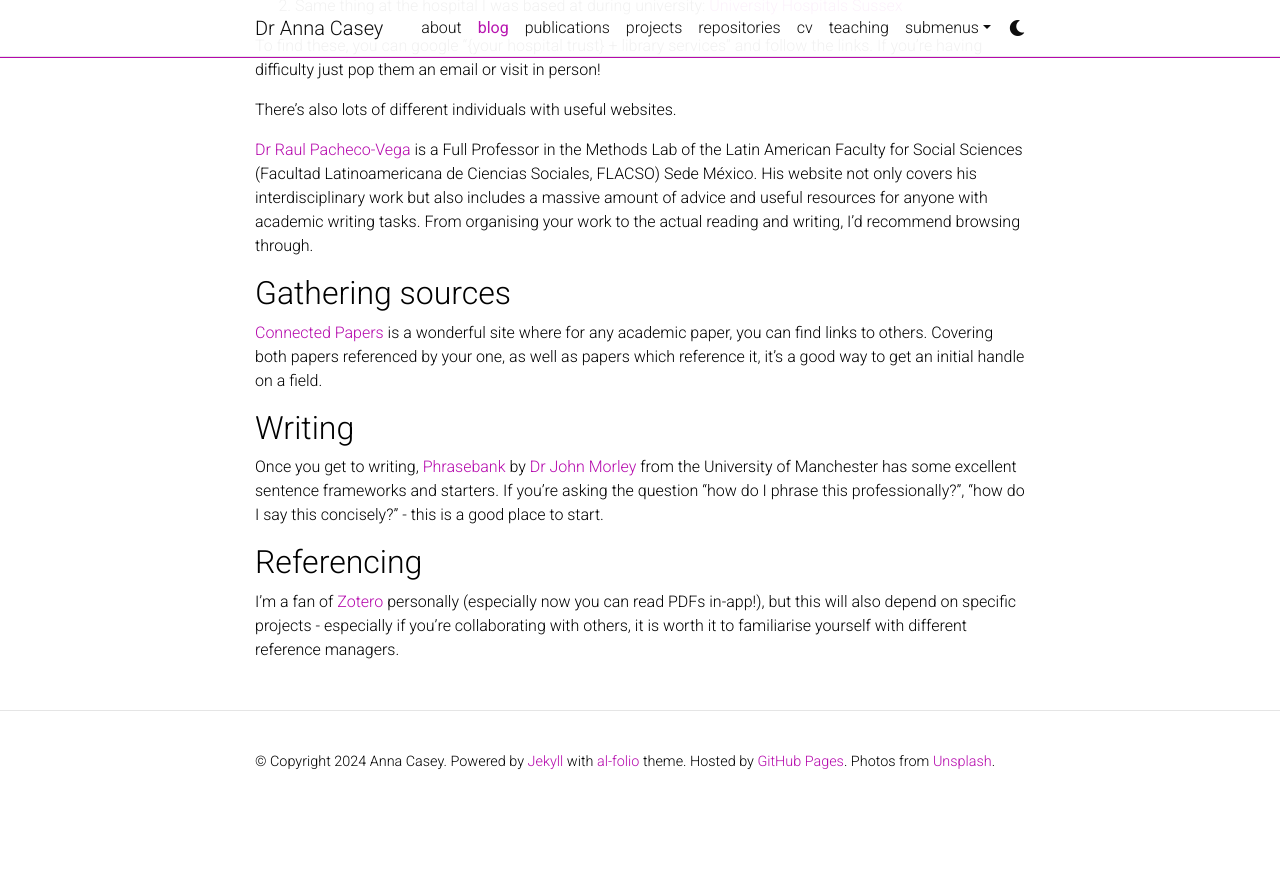
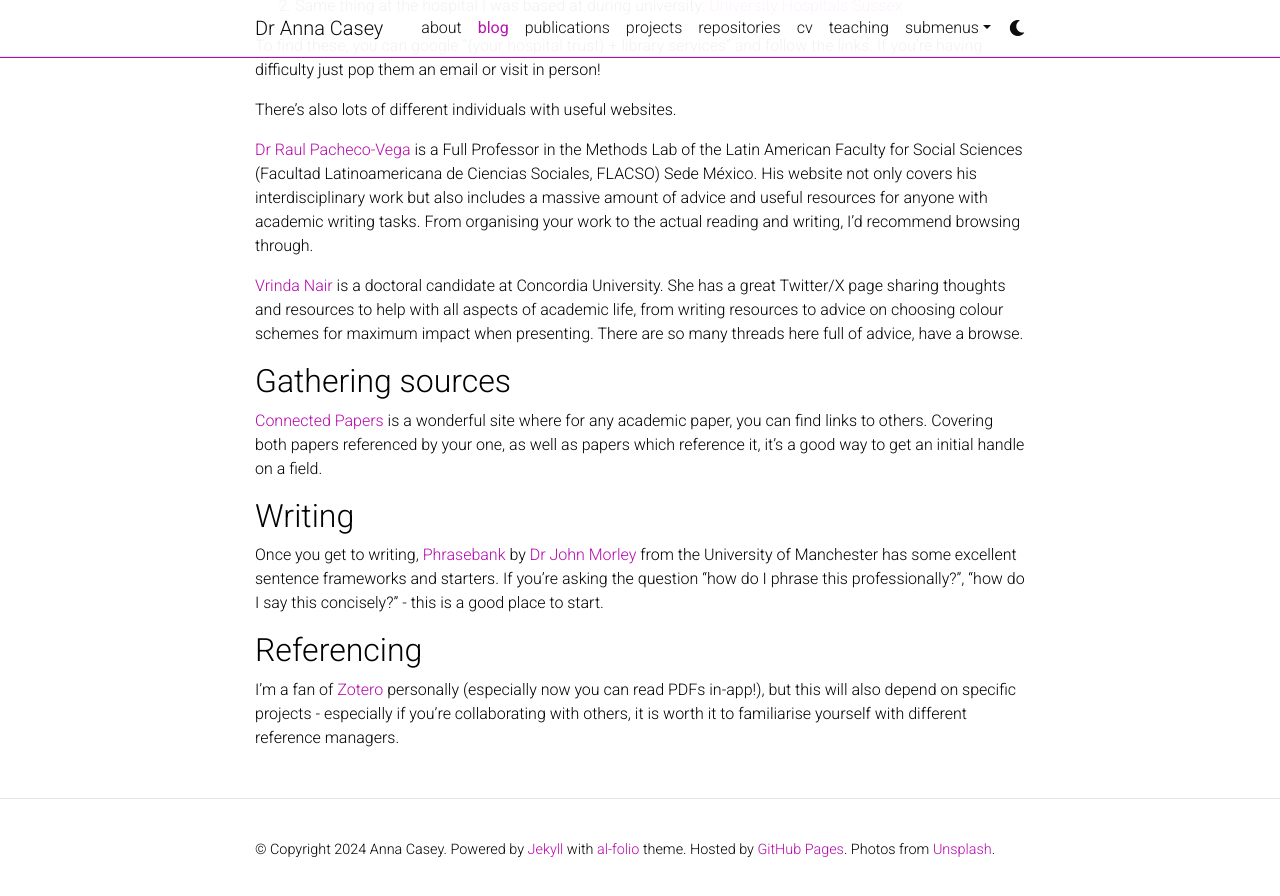
Before and after one commit to annacasey97/annacasey97.github.io, a Jekyll site: the page built from _posts/2024-12-30-academic-writing-resources.md, in a window 1280 px wide and 900 px high, scrolled down 683 px. Shown: the top 896 px of the window. Built offline with Jekyll 4.4.1, drawn with Linux system fonts in a browser that asks for light colours; comment, search, counter and statistics services are not loaded; a style sheet for code colours, icons or effects is not loaded; before the commit the page ends 1495 px from its top, so only the background shows below that.

Commit message:
Update 2024-12-30-academic-writing-resources.md

```diff
--- a/_posts/2024-12-30-academic-writing-resources.md
+++ b/_posts/2024-12-30-academic-writing-resources.md
@@ -26,6 +26,8 @@ There's also lots of different individuals with useful websites.
 
 [Dr Raul Pacheco-Vega](https://www.raulpacheco.org/) is a Full Professor in the Methods Lab of the Latin American Faculty for Social Sciences (Facultad Latinoamericana de Ciencias Sociales, FLACSO) Sede México. His website not only covers his interdisciplinary work but also includes a massive amount of advice and useful resources for anyone with academic writing tasks. From organising your work to the actual reading and writing, I'd recommend browsing through.
 
+[Vrinda Nair](https://x.com/VnVrinda) is a doctoral candidate at Concordia University. She has a great Twitter/X page sharing thoughts and resources to help with all aspects of academic life, from writing resources to advice on choosing colour schemes for maximum impact when presenting. There are so many threads here full of advice, have a browse.
+
 ## Gathering sources
 [Connected Papers](https://www.connectedpapers.com/) is a wonderful site where for any academic paper, you can find links to others. Covering both papers referenced by your one, as well as papers which reference it, it's a good way to get an initial handle on a field.
 
```
